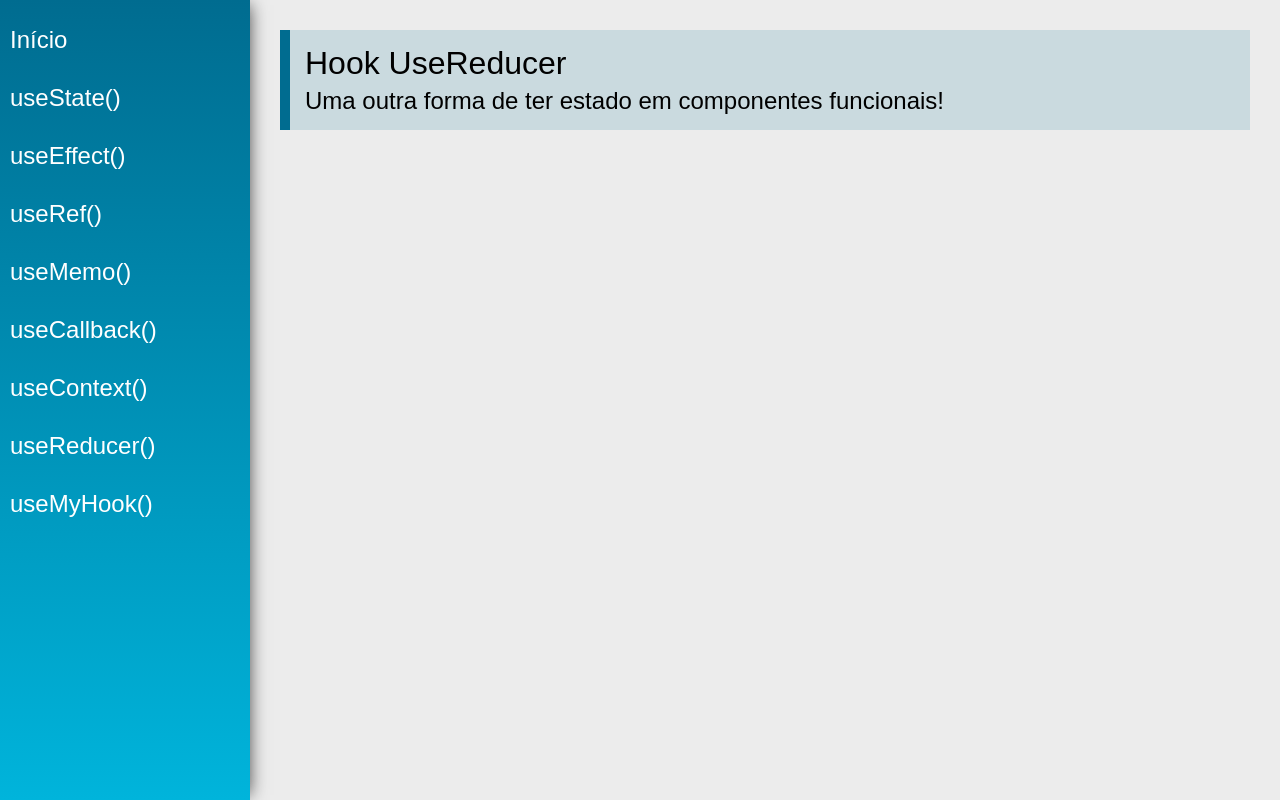
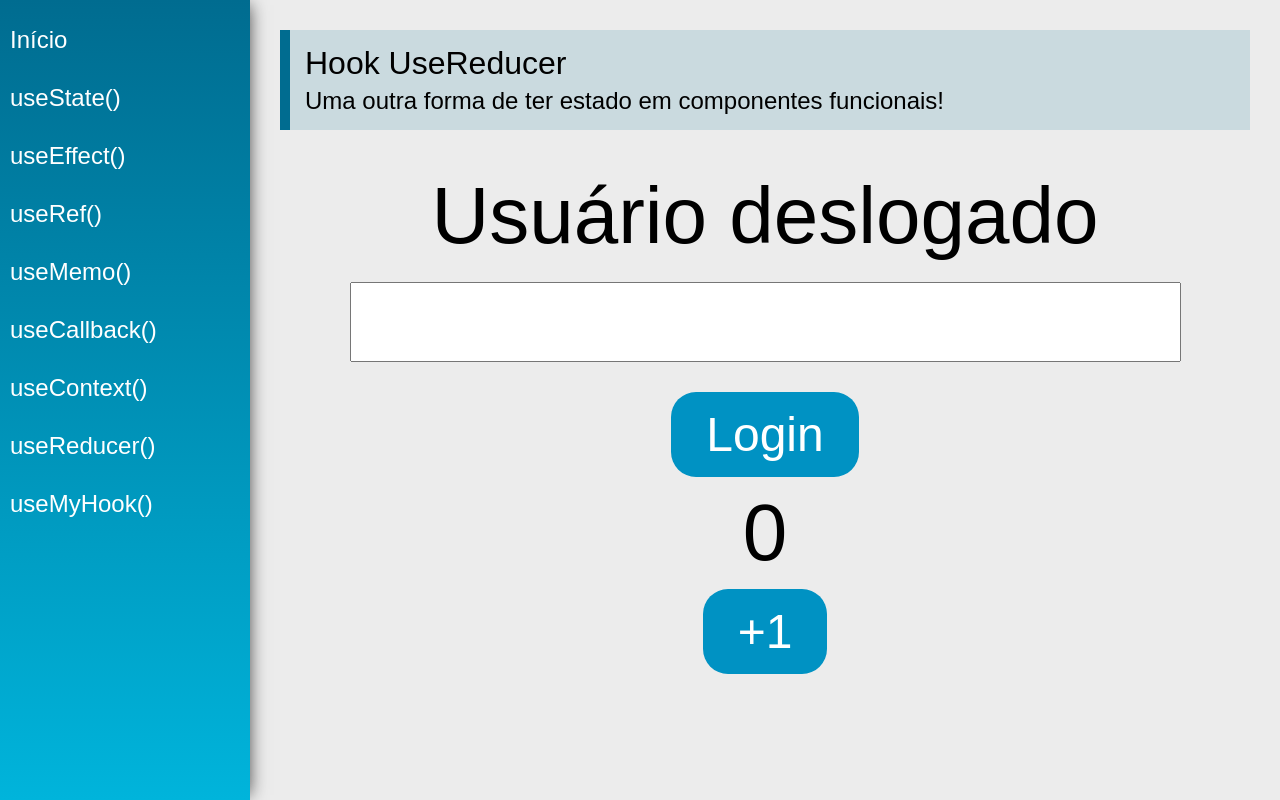
Before and after one commit to victor-vas/hooks, a React (Create React App) app: page /useReducer in a window 1280 px wide. Built offline with nearby package versions, Linux system fonts and the light colour scheme.

Commit message:
updated view UseReducer

```diff
--- a/src/views/examples/UseReducer.tsx
+++ b/src/views/examples/UseReducer.tsx
@@ -1,13 +1,62 @@
-import React from 'react';
+import React, { useReducer, useState } from 'react';
 import PageTitle from '../../components/PageTitle';
 
+const initialState = {
+  number: 0,
+  user: null,
+};
+
+const reducer = (
+  state: { number: number; user: { name: string } | null },
+  // eslint-disable-next-line @typescript-eslint/no-explicit-any
+  action: { type: string; payload?: any },
+) => {
+  switch (action.type) {
+    case 'INCREMENT_NUMBER':
+      return { ...state, number: state.number + 1 };
+    case 'LOGIN':
+      return { ...state, user: { name: action.payload } };
+    default:
+      return state;
+  }
+};
+
 const UseReducer = () => {
+  const [name, setName] = useState('');
+  const [state, dispatch] = useReducer(reducer, initialState);
+
+  const login = () => {
+    dispatch({ type: 'LOGIN', payload: name });
+  };
+
+  const icrementNumber = () => {
+    dispatch({ type: 'INCREMENT_NUMBER' });
+  };
+
   return (
     <div className="UseReducer">
       <PageTitle
         title="Hook UseReducer"
         subtitle="Uma outra forma de ter estado em componentes funcionais!"
       />
+      <div className="center">
+        <span className="text">{state.user?.name || 'Usuário deslogado'}</span>
+        <input
+          type="text"
+          className="input"
+          value={name}
+          onChange={(e) => setName(e.target.value)}
+        />
+        <button className="btn" onClick={login}>
+          Login
+        </button>
+        <span className="text">{state.number}</span>
+        <div>
+          <button className="btn" onClick={icrementNumber}>
+            +1
+          </button>
+        </div>
+      </div>
     </div>
   );
 };
```
